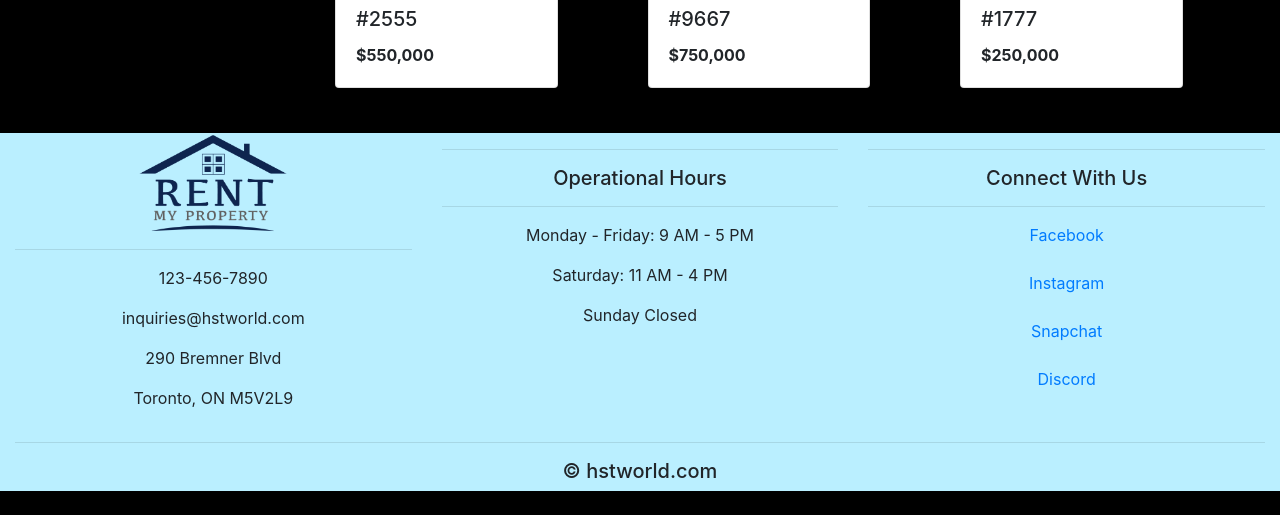
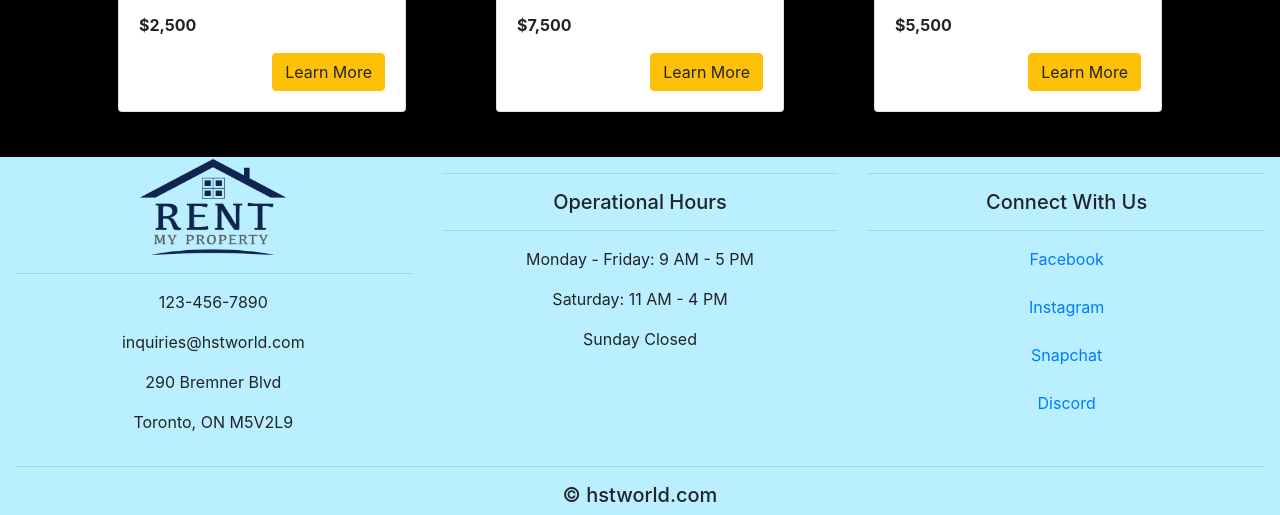
Before and after one commit to shreyasbabu/Web_Application_Canadore, a PHP site: page /profile.php in a window 1280 px wide. Shown: the part 1191-1706 px from the top of the page. Before the commit the page ends 1682 px from the top, so only its background shows below. Run offline with PHP 8.4, Linux system fonts and the light colour scheme; a user stored in the database is signed in; some libraries are stand-ins or nearby versions.

Commit message:
replicated same changes for cards on home and profile page

```diff
--- a/Project/css/part3.css
+++ b/Project/css/part3.css
@@ -35,8 +35,8 @@ body {
 */
 .envelope
 {
-    max-width:75%;
-    margin-left:275px;
+    max-width:100%;
+    margin-left:500px;
     margin-top: 50px;
 }
 
--- a/Project/profile.php
+++ b/Project/profile.php
@@ -148,38 +148,43 @@
 </div>
 
 <!-- Card Component Begins -->
-
-<div class="envelope primary-width">
-
+<div class="row justify-content-center" style="padding-top: 20px;">
+  <div class="col-m4-4">
     <div class="card card-component" style="width: 18rem;">
         <img class="card-img-top img-size" src="images/1.jpg" alt="Card image cap">
         <div class="card-body">
-            <h5 class="card-title">#1777</h5>
-            <p class="card-text font-weight-bold"> $250,000 </p>
+            <h5 class="card-title">The Orchid Bungalow</h5>
+            <p class="card-text font-weight-bold"> $2,500 </p>
+            <button type="button" class="btn btn-warning float-right ml-2">Learn More</button>
             <!--a href="#" class="btn btn-primary">Go somewhere</a-->
         </div>
     </div>
+  </div>
 
+    <div class="col-m4-4">
     <div class="card card-component" style="width: 18rem;">
         <img class="card-img-top img-size" src="images/2.jpg" alt="Card image cap">
         <div class="card-body">
-            <h5 class="card-title">#9667</h5>
-            <p class="card-text font-weight-bold font-weight-bold"> $750,000</p>
+            <h5 class="card-title">Appledor Mansion</h5>
+            <p class="card-text font-weight-bold font-weight-bold"> $7,500</p>
+            <button type="button" class="btn btn-warning float-right ml-2">Learn More</button>
             <!--a href="#" class="btn btn-primary">Go somewhere</a-->
         </div>
     </div>
+    </div>
 
-    <div class="card card-component" style="width: 18rem;">
+    <div class="col-m4-4">
+      <div class="card card-component" style="width: 18rem;">
         <img class="card-img-top img-size" src="images/3.jpg" alt="Card image cap">
         <div class="card-body">
-            <h5 class="card-title">#2555</h5>
-            <p class="card-text font-weight-bold font-weight-bold"> $550,000</p>
+            <h5 class="card-title">Rivercross Bungalow</h5>
+            <p class="card-text font-weight-bold font-weight-bold"> $5,500</p>
+            <button type="button" class="btn btn-warning float-right ml-2">Learn More</button>
             <!-- a href="#" class="btn btn-primary">Go somewhere</a -->
         </div>
     </div>
-
+    </div>
 </div>
-
 </div>
 <!-- Footer -->
 <footer>
```
Also changed, not shown: Project/aboutus.php (+7 -11 lines), Project/index.php (+17 -11 lines).
